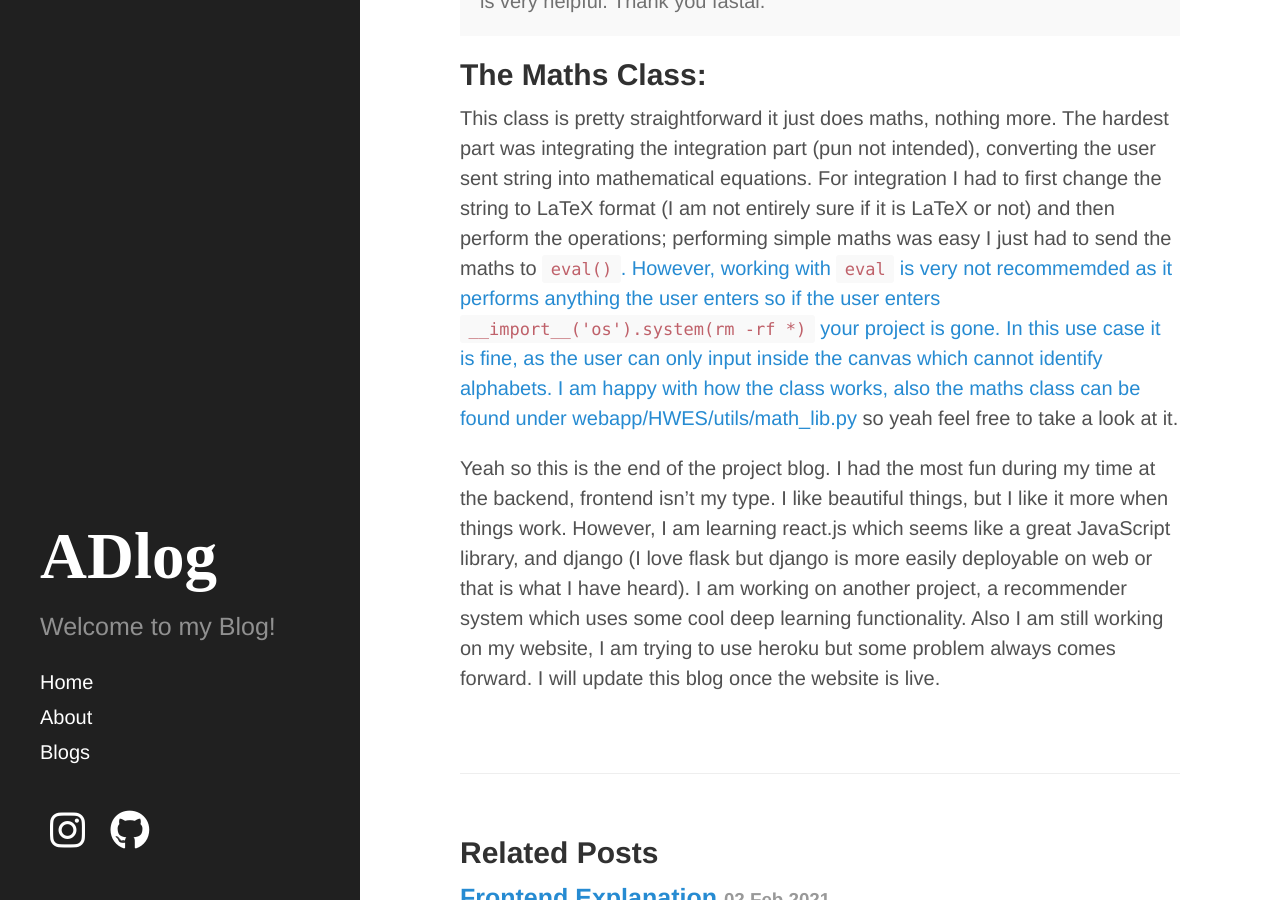
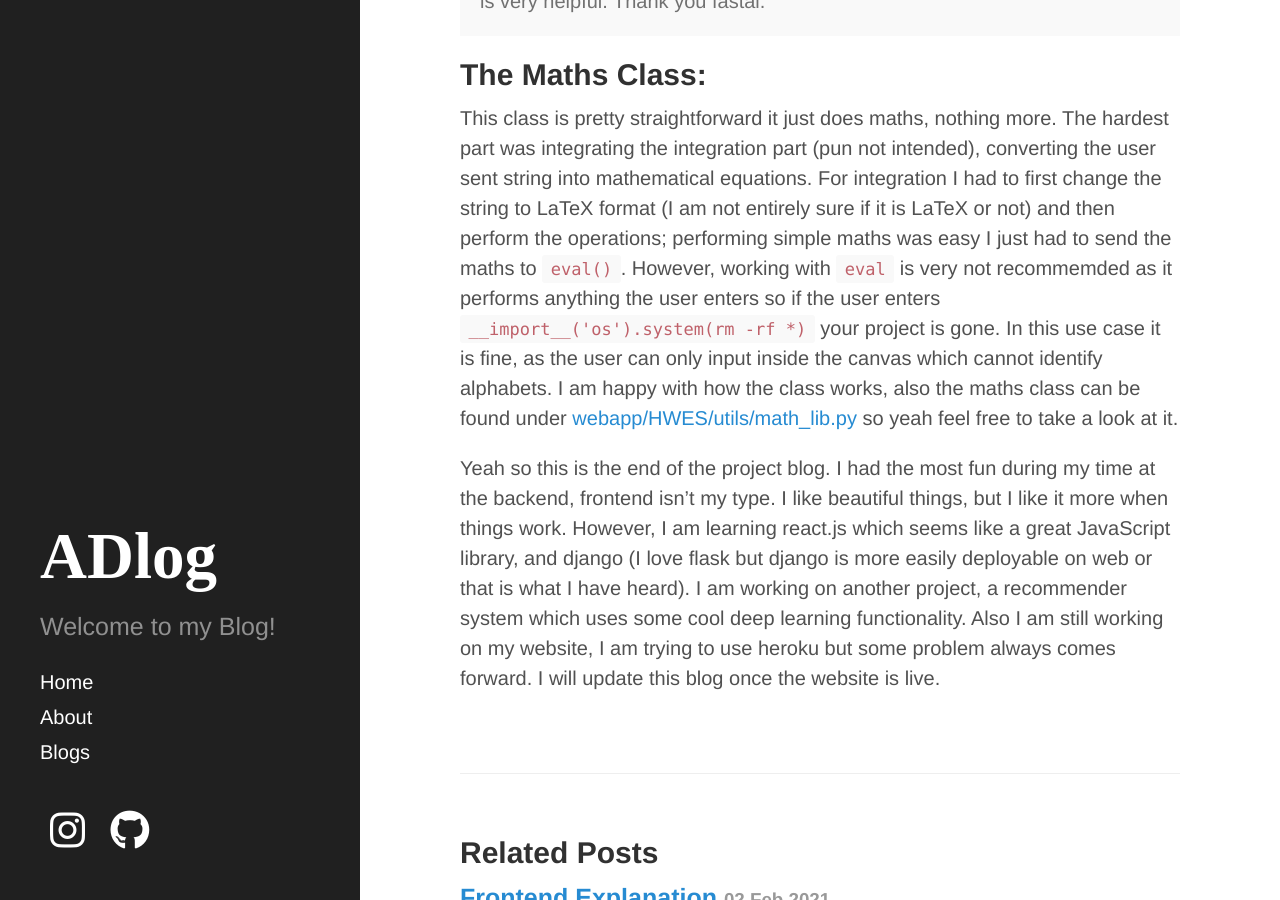
Before and after one commit to arogyad/arogyad.github.io, a Jekyll site: the page built from _posts/2021-02-04-Backend Blog.md, in a window 1280 px wide and 900 px high, scrolled down 1322 px. Built offline with Jekyll 4.4.1, drawn with Linux system fonts in a browser that asks for light colours; nearby versions of some CDN libraries; some web fonts are replaced; our own code applies the rules of GitHub Pages for plain Markdown files.

```diff
--- a/_posts/2021-02-04-Backend Blog.md
+++ b/_posts/2021-02-04-Backend Blog.md
@@ -11,6 +11,6 @@ This is the brain of the webapp, it does everything for me. The process of writi
   </div>
 
 ## The Maths Class:
-This class is pretty straightforward it just does maths, nothing more. The hardest part was integrating the integration part (pun not intended), converting the user sent string into mathematical equations. For integration I had to first change the string to LaTeX format (I am not entirely sure if it is LaTeX or not) and then perform the operations; performing simple maths was easy I just had to send the maths to <a href='https://docs.python.org/3/library/functions.html#eval' target='_blank'> `eval()`. However, working with `eval` is very not recommemded as it performs anything the user enters so if the user enters `__import__('os').system(rm -rf *)` your project is gone. In this use case it is fine, as the user can only input inside the canvas which cannot identify alphabets. I am happy with how the class works, also the maths class can be found under <a href ='' target='_blank'>webapp/HWES/utils/math_lib.py</a> so yeah feel free to take a look at it.
+This class is pretty straightforward it just does maths, nothing more. The hardest part was integrating the integration part (pun not intended), converting the user sent string into mathematical equations. For integration I had to first change the string to LaTeX format (I am not entirely sure if it is LaTeX or not) and then perform the operations; performing simple maths was easy I just had to send the maths to <a href='https://docs.python.org/3/library/functions.html#eval' target='_blank'> `eval()`</a>. However, working with `eval` is very not recommemded as it performs anything the user enters so if the user enters `__import__('os').system(rm -rf *)` your project is gone. In this use case it is fine, as the user can only input inside the canvas which cannot identify alphabets. I am happy with how the class works, also the maths class can be found under <a href ='' target='_blank'>webapp/HWES/utils/math_lib.py</a> so yeah feel free to take a look at it.
 
 Yeah so this is the end of the project blog. I had the most fun during my time at the backend, frontend isn't my type. I like beautiful things, but I like it more when things work. However, I am learning react.js which seems like a great JavaScript library, and django (I love flask but django is more easily deployable on web or that is what I have heard). I am working on another project, a recommender system which uses some cool deep learning functionality. Also I am still working on my website, I am trying to use heroku but some problem always comes forward. I will update this blog once the website is live.
```
